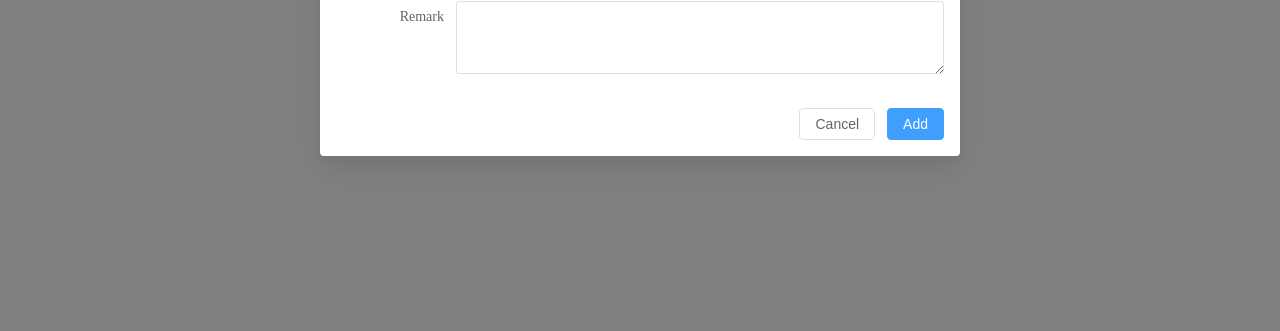
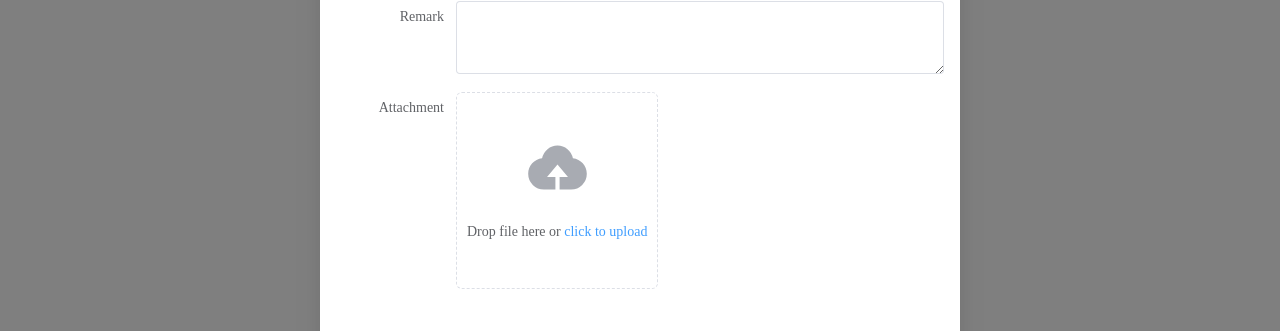
Before and after one commit to flc0105/things-front, a Vue app: page / in a window 1280 px wide. Both pictures are taken after a click on the button "Add Item". Shown: the part 375-706 px from the top of the page. Built offline with nearby package versions, Linux system fonts and the light colour scheme; no server answers.

Commit message:
attachment

```diff
--- a/src/views/HomeView.vue
+++ b/src/views/HomeView.vue
@@ -2,34 +2,45 @@
   <div>
     <el-button type="primary" @click="showAddDialog">Add Item</el-button>
     <el-button @click="getItems">Refresh</el-button>
-    <el-table :data="items" style="width: 100%" :default-sort="{ prop: 'date', order: 'descending' }">
+    <el-table
+      :data="items"
+      style="width: 100%"
+      :default-sort="{ prop: 'date', order: 'descending' }"
+    >
       <el-table-column label="#">
         <template #default="{ $index }">
           {{ $index + 1 }}
         </template>
       </el-table-column>
 
-
       <!-- <el-table-column prop="name" label="Name" title="name"></el-table-column> -->
 
       <el-table-column prop="name" label="Name" title="name" sortable>
         <template #default="scope">
-        <el-popover effect="light" trigger="hover" placement="top" width="auto" :title="scope.row.name" :content="scope.row.remark" v-if="scope.row.remark!=null&&scope.row.remark!=''">
+          <el-popover
+            effect="light"
+            trigger="hover"
+            placement="top"
+            width="auto"
+            :title="scope.row.name"
+            :content="scope.row.remark"
+            v-if="scope.row.remark != null && scope.row.remark != ''"
+          >
             <!-- <template #default>
             <div>{{ scope.row.name }}</div>
           </template> -->
             <template #reference>
-            {{scope.row.name}}
+              {{ scope.row.name }}
             </template>
           </el-popover>
         </template>
       </el-table-column>
 
-
       <el-table-column prop="price" label="Price" sortable></el-table-column>
       <el-table-column
         prop="purchaseDate"
-        label="Purchase Date" sortable
+        label="Purchase Date"
+        sortable
       ></el-table-column>
       <el-table-column
         prop="ownershipDuration"
@@ -37,18 +48,26 @@
       ></el-table-column>
 
       <!-- 新添加的列，显示标签 -->
-    <el-table-column label="Category"    :filters="categoriesFilters" :filter-method="filterHandler"
+      <el-table-column
+        label="Category"
+        :filters="categoriesFilters"
+        :filter-method="filterHandler"
       >
         <template #default="{ row }">
-        <el-tag style="margin-right: 5px;" v-if="row.category">{{ row.category.name }}</el-tag>
+          <el-tag style="margin-right: 5px" v-if="row.category">{{
+            row.category.name
+          }}</el-tag>
         </template>
       </el-table-column>
 
-
-    <el-table-column label="Status" >
+      <el-table-column label="Status">
         <template #default="{ row }">
-        <el-tag :type="row.status === 'NORMAL' ? 'success' : 'danger'"
-        style="margin-right: 5px;" v-if="row.statusStr">{{ row.statusStr }}</el-tag>
+          <el-tag
+            :type="row.status === 'NORMAL' ? 'success' : 'danger'"
+            style="margin-right: 5px"
+            v-if="row.statusStr"
+            >{{ row.statusStr }}</el-tag
+          >
         </template>
       </el-table-column>
 
@@ -67,12 +86,7 @@
       </el-table-column>
     </el-table>
 
-    <el-text>
-
-      Total value: {{ totalValue }}
-
-
-    </el-text>
+    <el-text> Total value: {{ totalValue }} </el-text>
 
     <el-dialog
       v-model="dialogVisible"
@@ -95,17 +109,22 @@
           ></el-date-picker>
         </el-form-item>
 
-
-
         <el-form-item label="Category">
-        <el-select v-model="newItem.categoryId"  filterable   clearable  default-first-option :reserve-keyword="false">
-            <el-option v-for="cat in categoriesFilters" :key="cat.id" :label="cat.text" :value="cat.id"></el-option>
+          <el-select
+            v-model="newItem.categoryId"
+            filterable
+            clearable
+            default-first-option
+            :reserve-keyword="false"
+          >
+            <el-option
+              v-for="cat in categoriesFilters"
+              :key="cat.id"
+              :label="cat.text"
+              :value="cat.id"
+            ></el-option>
           </el-select>
         </el-form-item>
-
-
-
-
 
         <el-form-item label="Remark" prop="remark">
           <el-input
@@ -115,6 +134,41 @@
             type="textarea"
             placeholder=""
           />
+        </el-form-item>
+
+        <!--attachments-->
+        <el-form-item label="Attachment">
+          <el-upload
+            drag
+            action="/api/attachments"
+            limit="1"
+            :on-success="handleUploadSuccess"
+            :on-error="handleUploadError"
+            :on-remove="handleUploadFileRemove"
+            :on-exceed="handleUploadExceed"
+            v-model:file-list="fileList"
+          >
+            <el-icon class="el-icon--upload"><upload-filled /></el-icon>
+            <div class="el-upload__text">
+              Drop file here or <em>click to upload</em>
+            </div>
+            <template #tip>
+              <div class="el-upload__tip">
+
+                <!-- {{ "Selected file:" + newItem.attachment.originalFileName }}    -->
+                <el-link
+                  style="font-size: 12px"
+                  v-if="newItem.attachmentId"
+                  :underline="false"
+                  type="primary"
+                  :href="
+                    '/api/attachments/' + newItem.attachmentId + '/download'
+                  "
+                  >{{ "Selected file:" + newItem.attachmentId }}</el-link
+                >
+              </div>
+            </template>
+          </el-upload>
         </el-form-item>
       </el-form>
 
@@ -142,6 +196,9 @@
 import { ref, onMounted, reactive } from "vue";
 import axios from "axios";
 
+import { UploadFilled } from "@element-plus/icons-vue";
+import { ElMessage } from "element-plus";
+
 const totalValue = ref(0);
 var categoriesFilters = ref([]);
 
@@ -153,17 +210,23 @@ const newItem = reactive({
   price: "",
   purchaseDate: "",
   remark: "",
-  categoryId: ""
+  categoryId: "",
+  attachmentId: "",
+  // attachment: {},
 });
 
 const editMode = ref(false);
 
+const fileList = ref([]); // 文件列表
 
 const getCategories = async () => {
   try {
     const response = await axios.get("/api/categories");
-    categoriesFilters.value = response.data.map(cat => ({ text: cat.name, value: cat.name, id: cat.id }));
-
+    categoriesFilters.value = response.data.map((cat) => ({
+      text: cat.name,
+      value: cat.name,
+      id: cat.id,
+    }));
   } catch (error) {
     console.error("Error fetching categories:", error);
   }
@@ -188,12 +251,15 @@ const getTotalValue = async () => {
 };
 
 const showAddDialog = () => {
+  fileList.value.length = 0;
   newItem.id = "";
   newItem.name = "";
   newItem.price = "";
   newItem.purchaseDate = "";
   newItem.categoryId = "";
   newItem.remark = "";
+  newItem.attachmentId = "";
+  newItem.attachment = { originalFileName: "None" };
   editMode.value = false;
   dialogVisible.value = true;
 };
@@ -210,12 +276,20 @@ const addItem = async () => {
 };
 
 const editItem = (item) => {
+  fileList.value.length = 0;
   newItem.name = item.name;
   newItem.id = item.id;
   newItem.price = item.price;
   newItem.purchaseDate = item.purchaseDate;
   newItem.remark = item.remark;
   newItem.categoryId = item.categoryId;
+  newItem.attachmentId = item.attachmentId;
+  newItem.attachment = "";
+  // if (item.attachment) {
+  //   newItem.attachment = item.attachment;
+  // } else {
+  //   newItem.attachment = {"originalFileName": "None"};
+  // }
 
   editMode.value = true;
 
@@ -250,14 +324,50 @@ const deleteItem = async (id) => {
   }
 };
 
-const filterHandler = (
-  value,
-  row,
-  column
-) => {
+const filterHandler = (value, row, column) => {
   // if (row.category)
   return row.category.name === value;
-}
+};
+
+const handleUploadSuccess = (response, file, fileList) => {
+  // if (response.success) {
+  ElMessage({
+    type: "success",
+    message: "文件上传成功，文件ID：" + response.id,
+  });
+  newItem.attachmentId = response.id;
+  // newItem.attachment.originalFileName = response.originalFileName;
+  // }
+};
+
+const handleUploadError = (error, file, fileList) => {
+  ElMessage({
+    type: "error",
+    message: "文件上传失败：" + error.message, //JSON.parse(error.message).message,
+  });
+};
+
+// /**
+//  * 文件数量超过限制处理函数。
+//  *
+//  * @param {array} files - 已上传的文件列表。
+//  * @param {array} uploadFiles - 待上传的文件列表。
+//  */
+const handleUploadExceed = (files, uploadFiles) => {
+  ElMessage.warning(`只能上传一个附件`);
+};
+
+// /**
+//  * 文件被移除后处理函数。
+//  *
+//  * @param {object} file - 被移除的文件对象。
+//  * @param {array} uploadFiles - 剩余的文件列表。
+//  */
+const handleUploadFileRemove = (file, uploadFiles) => {
+  // console.log(file, uploadFiles);
+  newItem.attachmentId = null;
+  // newItem.attachment.originalFileName = {"originalFileName": "None"};
+};
 </script>
 
 <style>
```
Lines whose indentation alone changed are shown as unchanged.
